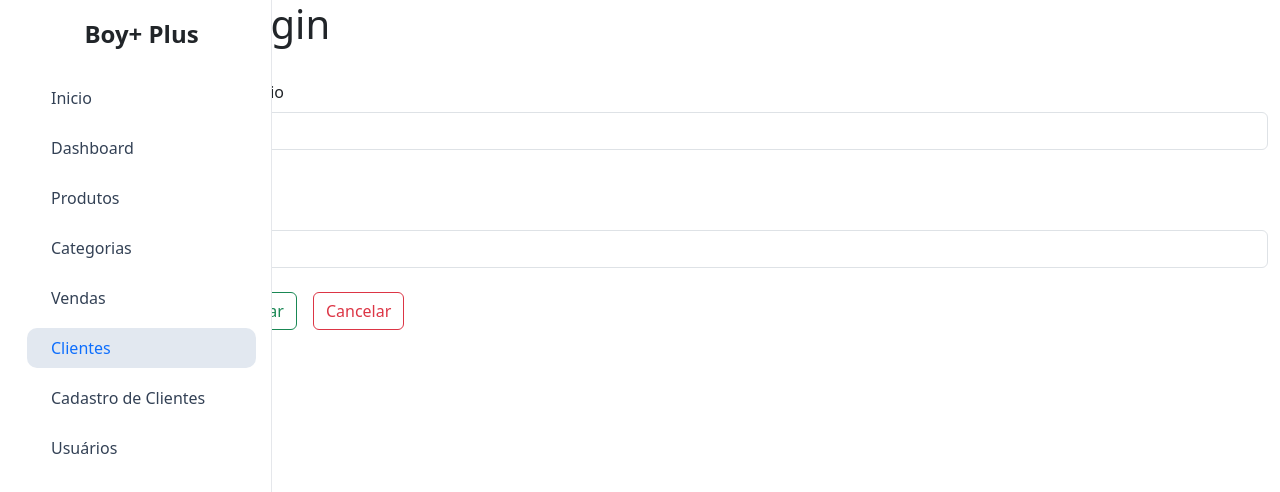
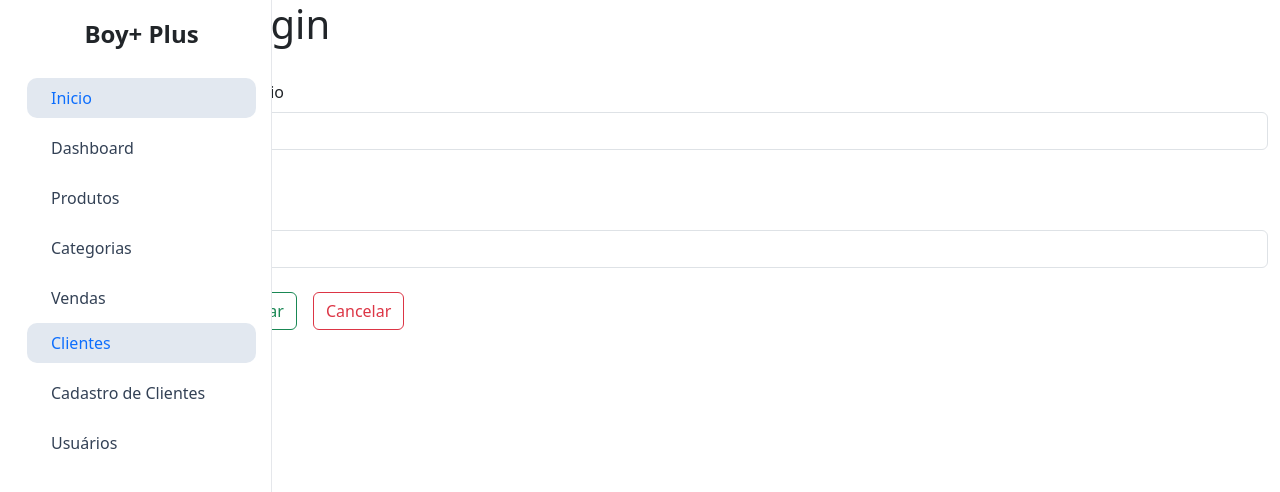
Before and after one commit to matheuskapp/pi-loja, a Next.js app: page /login in a window 1280 px wide. Shown: the top 492 px of the page. Built offline with nearby package versions, Linux system fonts and the light colour scheme.

Commit message:
Revert "Update barra_lateral.js"
This reverts commit e55c6853c4dfe1e002c94476b3b2b5a09a986495.

```diff
--- a/app/components/barra_lateral.js
+++ b/app/components/barra_lateral.js
@@ -1,9 +1,10 @@
 import Link from "next/link";
-import "./barra_lateral.css";
+import "./barra_lateral.css"
 
 export default function BarraLateral() {
     return (
         <div className="containerBarraLateral">
+
             <div className="BarraLateral">
                 <div className="text-center mb-4">
                     <h4 className="fw-bold">Boy+ Plus</h4>
@@ -11,7 +12,7 @@ export default function BarraLateral() {
 
                 <ul className="nav nav-pills flex-column">
                     <li className="nav-item">
-                        <Link href="/login" className="nav-link">
+                        <Link href="login" className="nav-link active">
                             <i className="bi bi-grid me-2"></i> Inicio
                         </Link>
                     </li>
@@ -21,7 +22,7 @@ export default function BarraLateral() {
                         </Link>
                     </li>
                     <li className="nav-item">
-                        <Link href="/produtos" className="nav-link">
+                        <Link href="produtos" className="nav-link">
                             <i className="bi bi-credit-card me-2"></i> Produtos
                         </Link>
                     </li>
@@ -31,27 +32,28 @@ export default function BarraLateral() {
                         </Link>
                     </li>
                     <li className="nav-item">
-                        <Link href="/vendas2" className="nav-link">
-                            <i className="bi bi-cart me-2"></i> Vendas
+                        <Link href="vendas2" className="nav-link">
+                            <i className="bi bi-gear me-2"></i> Vendas
+                        </Link>
+                        <li className="nav-item">
+                            <Link href="listaclientes" className="nav-link active">
+                                <i className="bi bi-grid me-2"></i> Clientes
+                            </Link>
+                        </li>
+                    </li>
+                    <li className="nav-item">
+                        <Link href="cadastro_clientes" className="nav-link">
+                            <i className="bi bi-gear me-2"></i> Cadastro de Clientes
                         </Link>
                     </li>
                     <li className="nav-item">
-                        <Link href="/listaclientes" className="nav-link active">
-                            <i className="bi bi-people me-2"></i> Clientes
-                        </Link>
-                    </li>
-                    <li className="nav-item">
-                        <Link href="/cadastro_clientes" className="nav-link">
-                            <i className="bi bi-person-plus me-2"></i> Cadastro de Clientes
-                        </Link>
-                    </li>
-                    <li className="nav-item">
-                        <Link href="/cadastro_usuarios" className="nav-link">
-                            <i className="bi bi-person-gear me-2"></i> Usuários
+                        <Link href="cadastro_usuarios" className="nav-link">
+                            <i className="bi bi-gear me-2"></i> Usuários
                         </Link>
                     </li>
                 </ul>
             </div>
+
         </div>
-    );
+    )
 }
```
